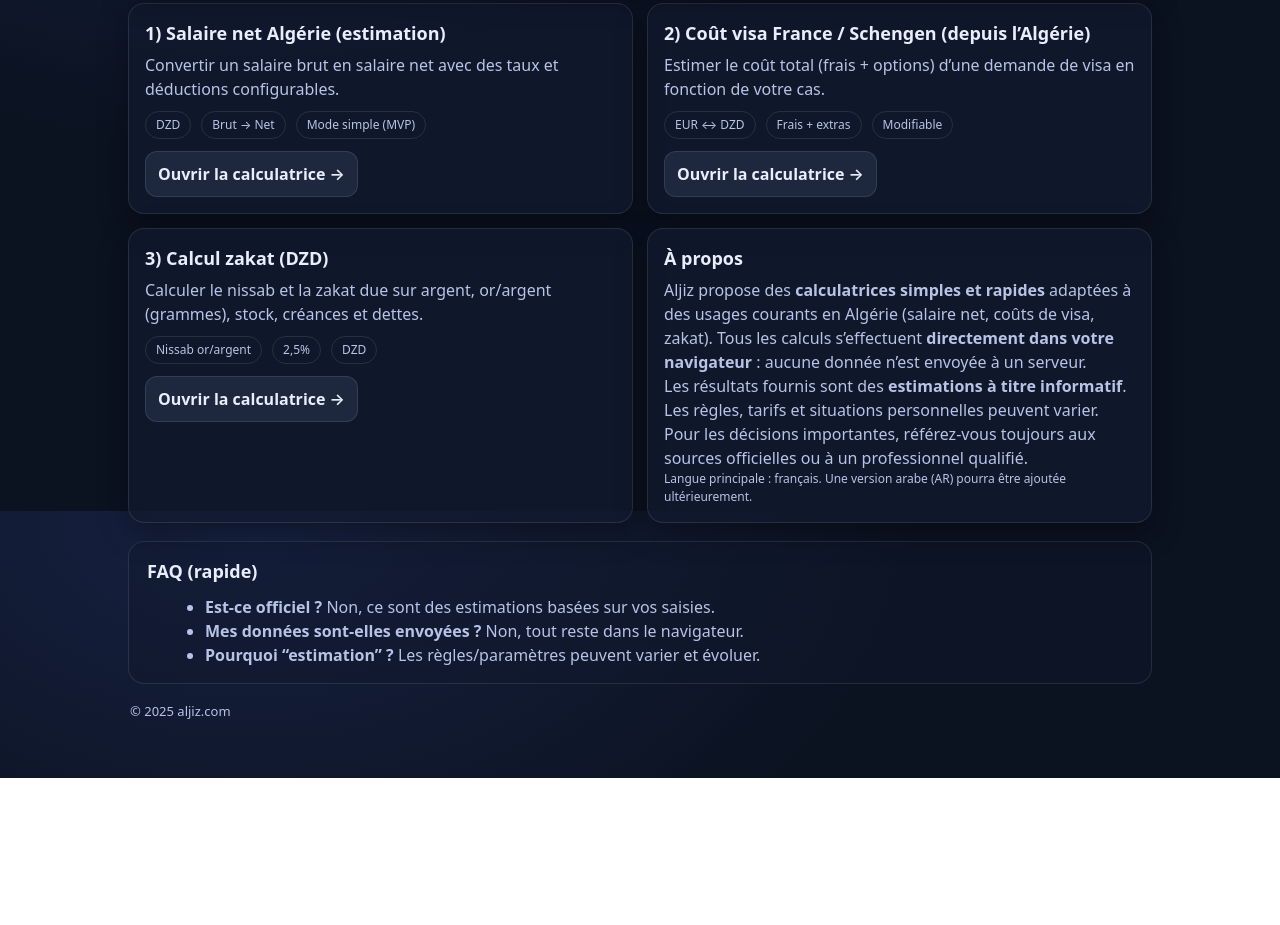
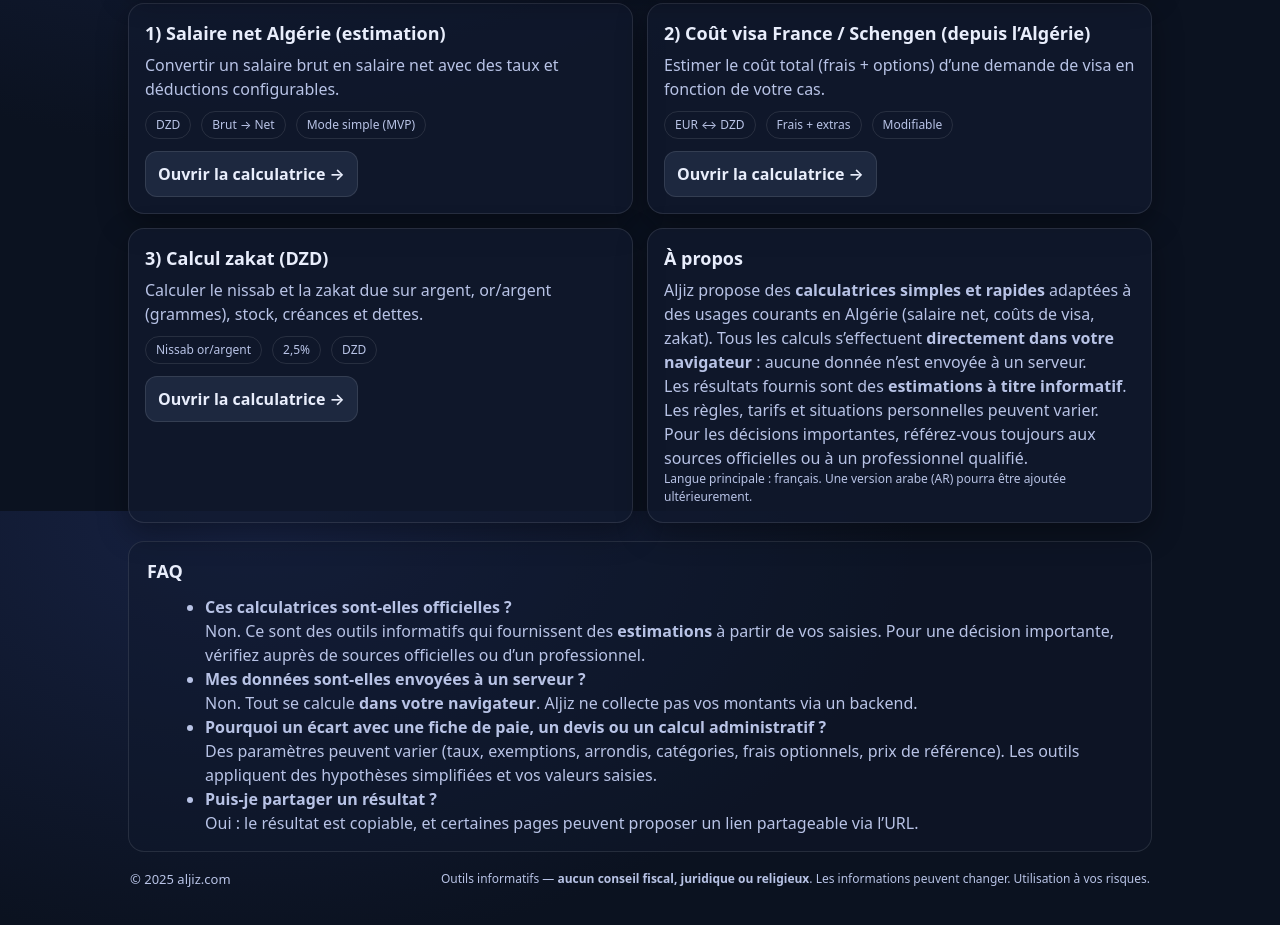
Before and after one commit to djamrezki/dz-calc, a plain HTML site: page docs/index.html in a window 1280 px wide. Shown: the part 289-1214 px from the top of the page. Before the commit the page ends 1067 px from the top, so only its background shows below. Drawn offline with Linux system fonts and the light colour scheme.

Commit message:
better faq and footer

```diff
--- a/docs/index.html
+++ b/docs/index.html
@@ -144,15 +144,23 @@
                     "name":"Ces calculatrices sont-elles officielles ?",
                     "acceptedAnswer":{
                         "@type":"Answer",
-                        "text":"Non. Ce sont des outils informatifs qui donnent des estimations basées sur vos saisies et des hypothèses. Vérifiez toujours avec les sources officielles ou votre situation personnelle."
+                        "text":"Non. Ce sont des outils informatifs qui fournissent des estimations à partir de vos saisies. Les règles et tarifs peuvent évoluer et certaines situations nécessitent une vérification auprès de sources officielles ou d’un professionnel."
                     }
                 },
                 {
                     "@type":"Question",
-                    "name":"Les calculs fonctionnent-ils sans compte et sans serveur ?",
+                    "name":"Mes données sont-elles envoyées à un serveur ?",
                     "acceptedAnswer":{
                         "@type":"Answer",
-                        "text":"Oui. Tout se passe dans votre navigateur (HTML/CSS/JavaScript). Aucune donnée n’est envoyée à un serveur."
+                        "text":"Non. Les calculs s’exécutent entièrement dans votre navigateur. Aucune donnée n’est transmise ou stockée sur un serveur par Aljiz."
+                    }
+                },
+                {
+                    "@type":"Question",
+                    "name":"Pourquoi les résultats peuvent-ils différer d’un document officiel (fiche de paie, devis, etc.) ?",
+                    "acceptedAnswer":{
+                        "@type":"Answer",
+                        "text":"Parce que les paramètres réels peuvent varier (taux, exemptions, arrondis, catégories, frais optionnels, prix de référence). Les outils appliquent des hypothèses simplifiées et vos valeurs saisies."
                     }
                 },
                 {
@@ -160,7 +168,7 @@
                     "name":"Puis-je partager un résultat ?",
                     "acceptedAnswer":{
                         "@type":"Answer",
-                        "text":"Les pages sont conçues pour afficher un résumé copiable. Certaines peuvent proposer un lien partageable via l’URL (selon l’implémentation)."
+                        "text":"Oui. Les pages proposent un résumé copiable, et certaines calculatrices peuvent générer un lien partageable contenant les valeurs saisies via l’URL."
                     }
                 }
             ]
@@ -240,17 +248,38 @@
     </div>
 
     <section>
-        <h2>FAQ (rapide)</h2>
+        <h2>FAQ</h2>
         <ul>
-            <li><strong>Est-ce officiel ?</strong> Non, ce sont des estimations basées sur vos saisies.</li>
-            <li><strong>Mes données sont-elles envoyées ?</strong> Non, tout reste dans le navigateur.</li>
-            <li><strong>Pourquoi “estimation” ?</strong> Les règles/paramètres peuvent varier et évoluer.</li>
+            <li>
+                <strong>Ces calculatrices sont-elles officielles ?</strong><br/>
+                Non. Ce sont des outils informatifs qui fournissent des <strong>estimations</strong> à partir de vos saisies.
+                Pour une décision importante, vérifiez auprès de sources officielles ou d’un professionnel.
+            </li>
+            <li>
+                <strong>Mes données sont-elles envoyées à un serveur ?</strong><br/>
+                Non. Tout se calcule <strong>dans votre navigateur</strong>. Aljiz ne collecte pas vos montants via un backend.
+            </li>
+            <li>
+                <strong>Pourquoi un écart avec une fiche de paie, un devis ou un calcul administratif ?</strong><br/>
+                Des paramètres peuvent varier (taux, exemptions, arrondis, catégories, frais optionnels, prix de référence).
+                Les outils appliquent des hypothèses simplifiées et vos valeurs saisies.
+            </li>
+            <li>
+                <strong>Puis-je partager un résultat ?</strong><br/>
+                Oui : le résultat est copiable, et certaines pages peuvent proposer un lien partageable via l’URL.
+            </li>
         </ul>
     </section>
 
+
     <footer>
         <div>© <span id="year"></span> aljiz.com</div>
+        <div class="small">
+            Outils informatifs — <strong>aucun conseil fiscal, juridique ou religieux</strong>.
+            Les informations peuvent changer. Utilisation à vos risques.
+        </div>
     </footer>
+
 </div>
 
 <script>
```
